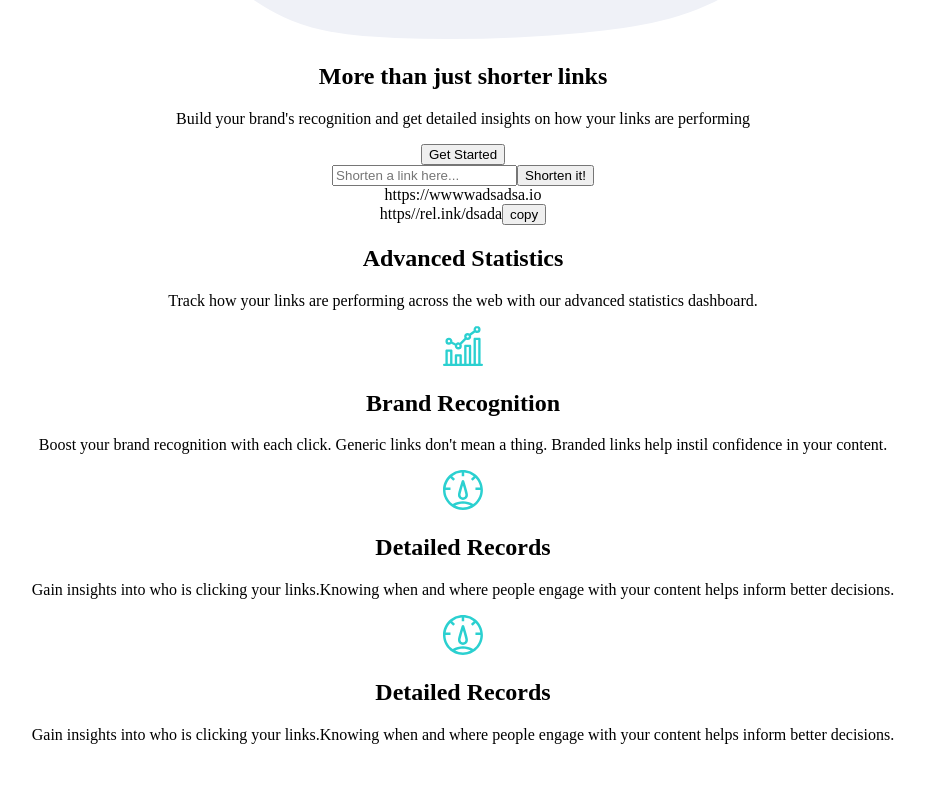
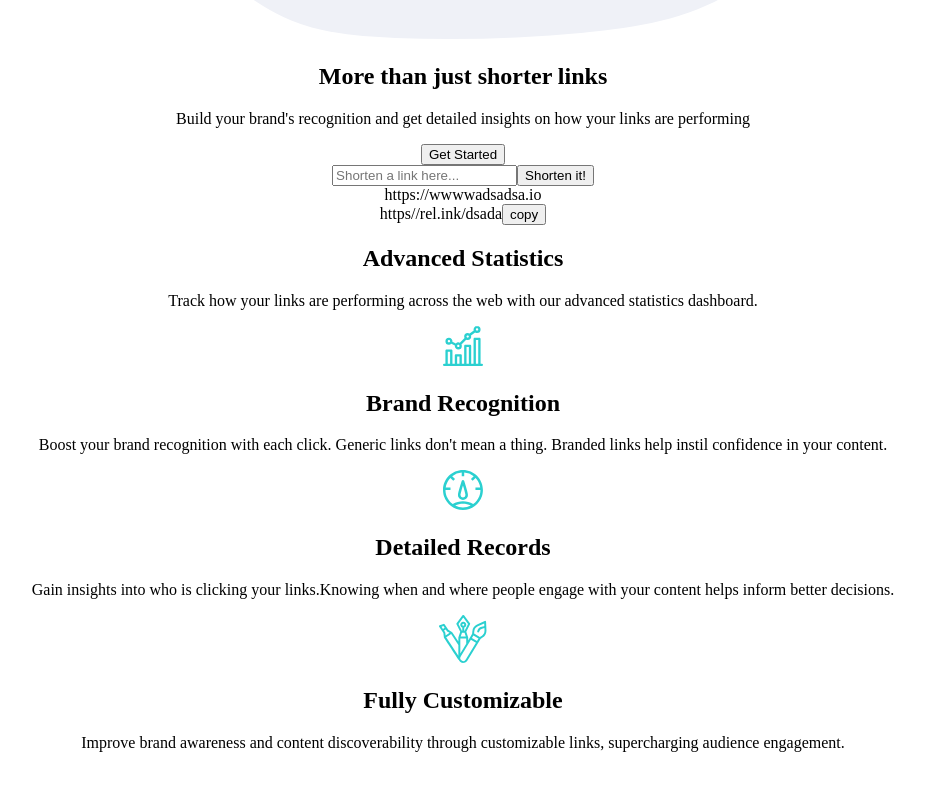
Before and after one commit to JosueSifuentesA/url_shortener, a React (Vite) app: page / in a window 1280 px wide. Shown: the part 520-1310 px from the top of the page, without its empty margins (177-1102 px from the left). Built offline with nearby package versions, Linux system fonts and the light colour scheme.

Commit message:
Adding component

```diff
--- a/src/DetailComponent/DetailComponent.jsx
+++ b/src/DetailComponent/DetailComponent.jsx
@@ -1,6 +1,8 @@
 import DetailStatisticHandler from "../DetailStatisticHandler/DetailStatisticHandler";
 import iconRecognition from "../assets/icon-brand-recognition.svg";
 import iconDetailedRecords from "../assets/icon-detailed-records.svg";
+import iconFullyCustomizable from "../assets/icon-fully-customizable.svg";
+
 const DetailComponent = () => {
   return (
     <section className="detailComponent">
@@ -29,10 +31,10 @@ const DetailComponent = () => {
       />
 
       <DetailStatisticHandler
-        img={iconDetailedRecords}
-        title={"Detailed Records"}
+        img={iconFullyCustomizable}
+        title={"Fully Customizable"}
         paragraph={
-          "Gain insights into who is clicking your links.Knowing when and where people engage with your content helps inform better decisions."
+          "Improve brand awareness and content discoverability through customizable links, supercharging audience engagement."
         }
       />
     </section>
```
